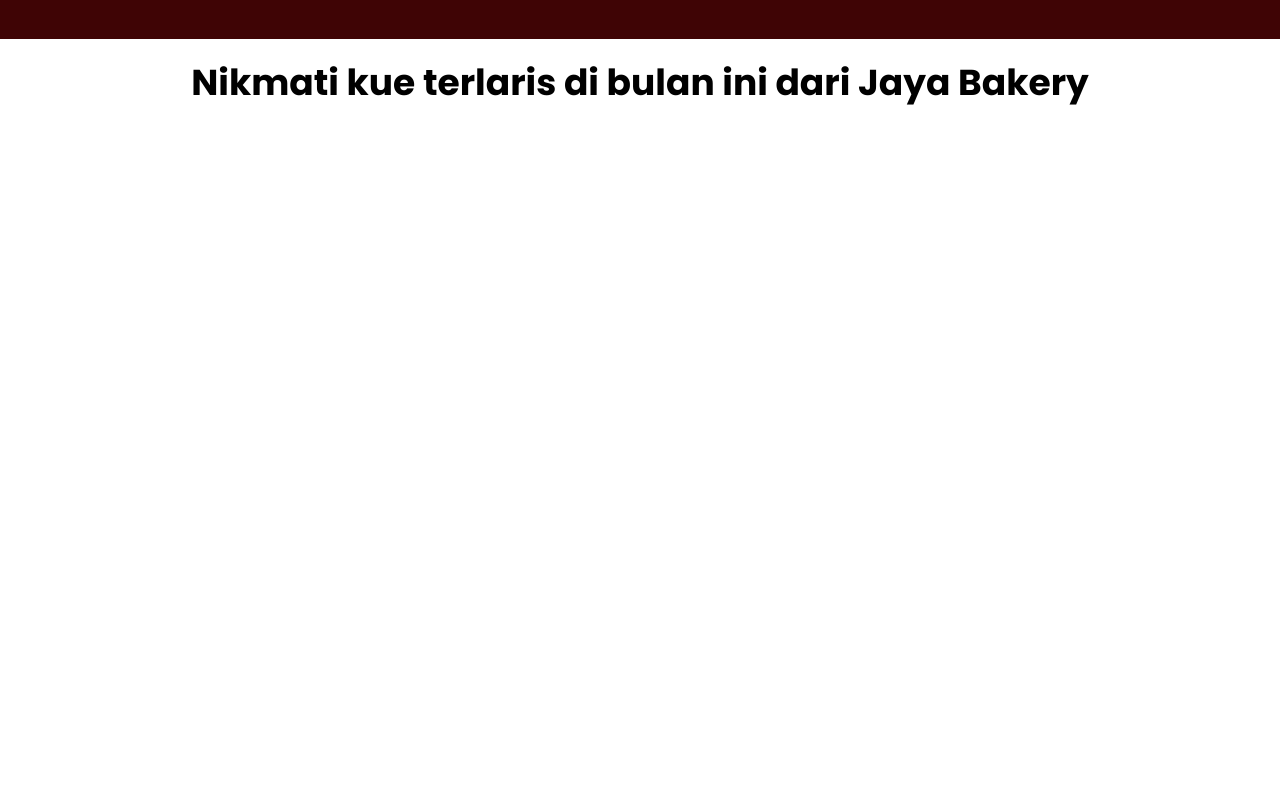
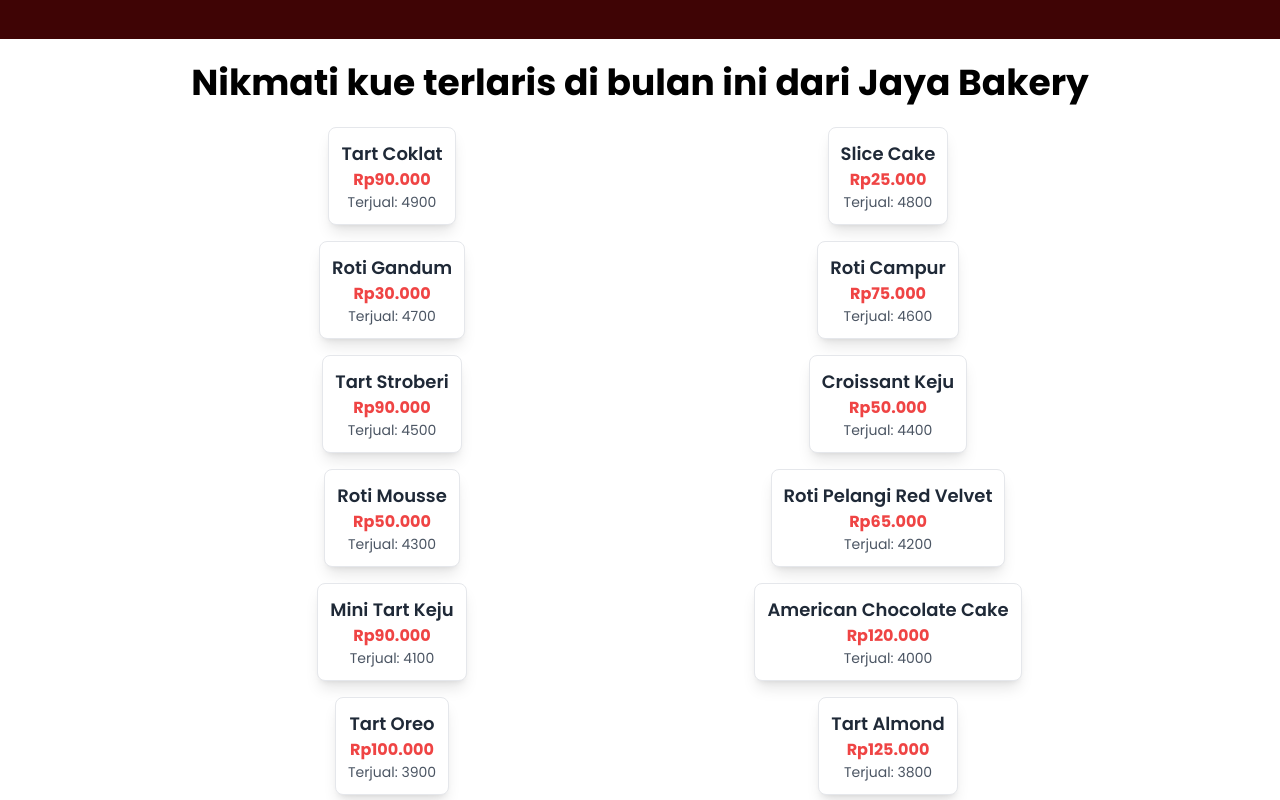
Before and after one commit to jefritirta30/nirwana-santika, a Next.js app: page / in a window 1280 px wide. Shown: the part 480-1280 px from the top of the page. Before the commit the page ends 800 px from the top, so only its background shows below. Built offline with nearby package versions, Linux system fonts and the light colour scheme.

Commit message:
jefri: Menambahkan tampilan grid sederhana untuk data kue

```diff
--- a/components/Menu.tsx
+++ b/components/Menu.tsx
@@ -2,6 +2,7 @@
 import React from "react";
 
 const MenuSection: React.FC = () => {
+// Data untuk menu roti (50 item dengan nama yang diperbaiki)
 const cakes = [
   { name: "Tart Coklat", price: "Rp90.000", sold: 4900 },
   { name: "Slice Cake", price: "Rp25.000", sold: 4800 },
@@ -60,6 +61,18 @@ const MenuSection: React.FC = () => {
       <h2 className="text-4xl font-bold text-black mb-6">
         Nikmati kue terlaris di bulan ini dari Jaya Bakery
       </h2>
+      <div className="grid gap-4 place-items-center grid-cols-2">
+        {cakes.map((cake, index) => (
+          <div
+            key={index}
+            className="bg-white border rounded-lg shadow-lg p-3 text-center"
+          >
+            <h3 className="text-lg font-semibold text-gray-800">{cake.name}</h3>
+            <p className="text-red-500 font-bold">{cake.price}</p>
+            <p className="text-gray-600 text-sm">Terjual: {cake.sold}</p>
+          </div>
+        ))}
+      </div>
     </section>
   );
 };
```
Also changed, not shown: 1 other file (tests, documents, lock files or other folders). Lines whose indentation alone changed are shown as unchanged.
